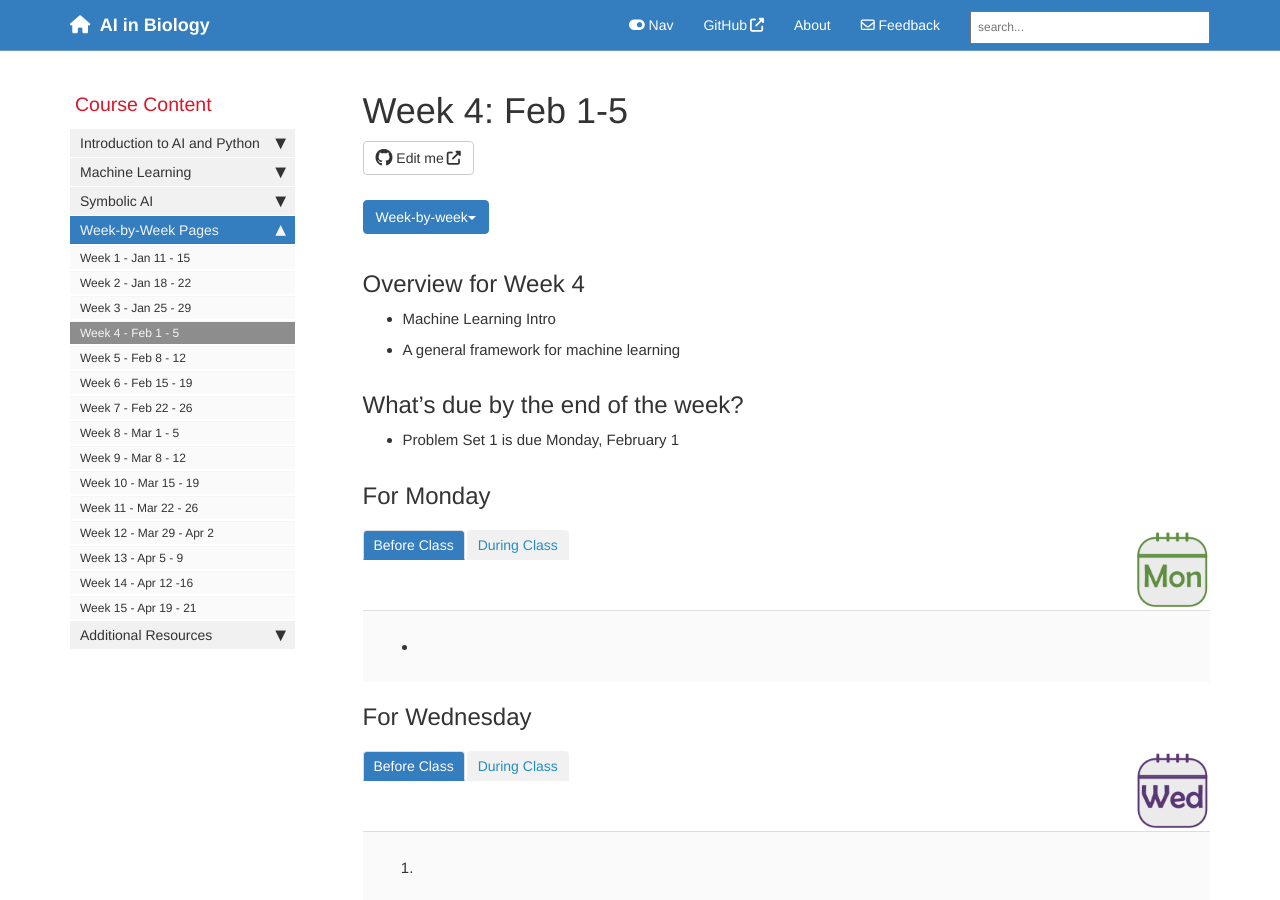
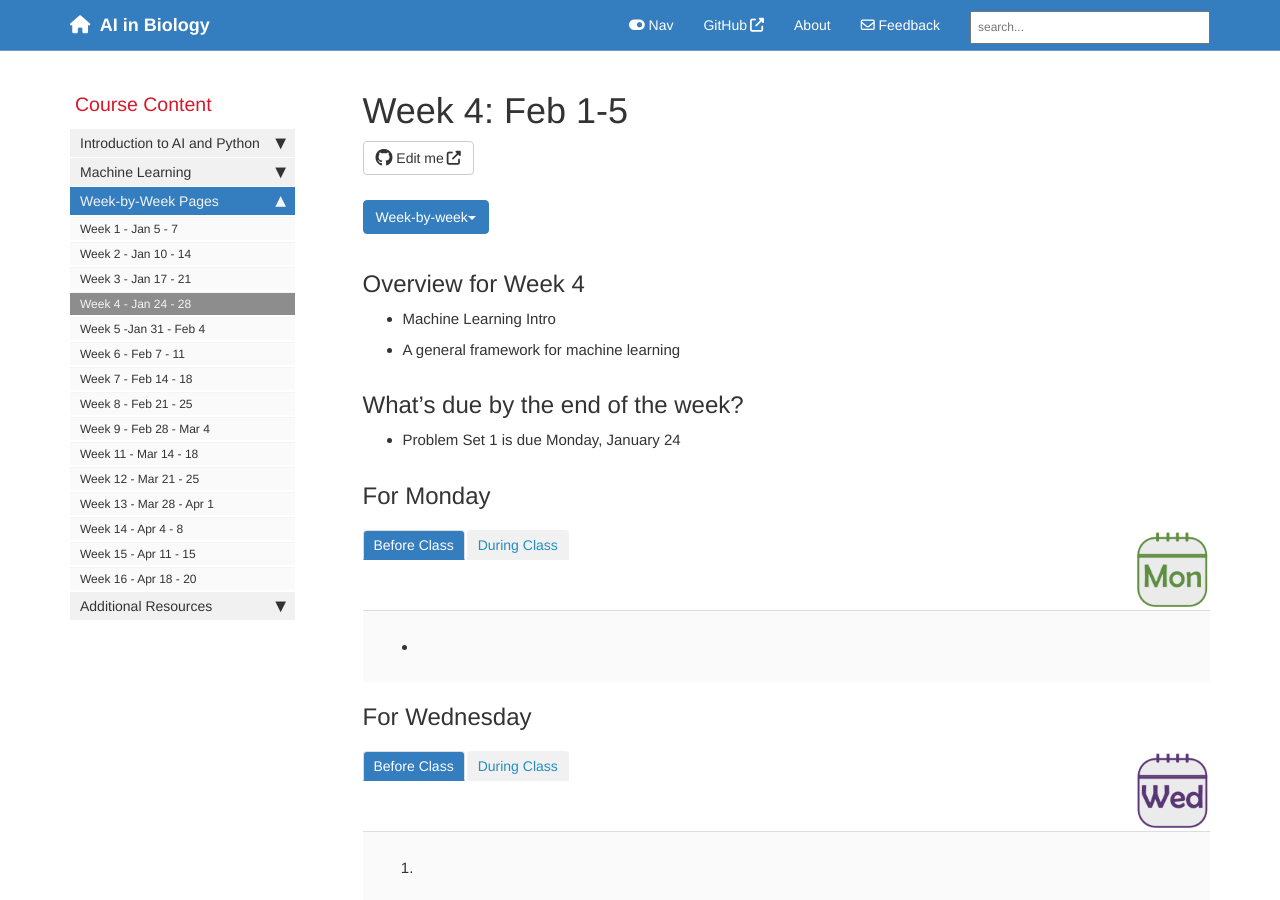
Before and after one commit to AIBiology/aibiology.github.io, a Jekyll site: the page built from Week_04.md, in a window 1280 px wide and 900 px high. Built offline with Jekyll 4.4.1, drawn with Linux system fonts in a browser that asks for light colours; nearby versions of some CDN libraries; comment, search, counter and statistics services are not loaded.

```diff
--- a/Gemfile
+++ b/Gemfile
@@ -2,3 +2,4 @@ source "https://rubygems.org"
 
 gem 'wdm'
 gem 'jekyll'
+gem "webrick", "~> 1.7"
--- a/_config.yml
+++ b/_config.yml
@@ -119,8 +119,8 @@ github: [metadata]
 # Matt's additions
 # Due date variables. Can be included in pages using {{site.variable}}
 
-ps_1_due: "Monday, February 1"
-ps_2_due: "Friday, February 12"
+ps_1_due: "Monday, January 24"
+ps_2_due: "Friday, February 4"
 ps_3_due: "Monday, March 8"
 ps_4_due: "Friday, March 12"
 ps_5_due: "Friday, March 26"
--- a/_data/sidebars/home_sidebar.yml
+++ b/_data/sidebars/home_sidebar.yml
@@ -38,59 +38,59 @@ entries:
     - title: Support Vector Machines
       external_url: https://github.com/AIBiology/Jupyter_Content/blob/main/SupportVectorMachines.ipynb
       output: web
-  - title: Symbolic AI
-    output: web
-    folderitems:
+
 
   - title: Week-by-Week Pages
     output: web
     folderitems:
 
-    - title: Week 1 - Jan 11 - 15
+    - title: Week 1 - Jan 5 - 7
       url: /Week_01.html
       output: web
-    - title: Week 2 - Jan 18 - 22
+    - title: Week 2 - Jan 10 - 14
       url: /Week_02.html
       output: web
-    - title: Week 3 - Jan 25 - 29
+    - title: Week 3 - Jan 17 - 21
       url: /Week_03.html
       output: web
-    - title: Week 4 - Feb 1 - 5
+    - title: Week 4 - Jan 24 - 28
       url: /Week_04.html
       output: web
-    - title: Week 5 - Feb 8 - 12
+    - title: Week 5 -Jan 31 - Feb 4
       url: /Week_05.html
       output: web
-    - title: Week 6 - Feb 15 - 19
+    - title: Week 6 - Feb 7 - 11
       url: /Week_06.html
       output: web
-    - title: Week 7 - Feb 22 - 26
+    - title: Week 7 - Feb 14 - 18
       url: /Week_07.html
       output: web
-    - title: Week 8 - Mar 1 - 5
+    - title: Week 8 - Feb 21 - 25
       url: /Week_08.html
       output: web
-    - title: Week 9 - Mar 8 - 12
+    - title: Week 9 - Feb 28 - Mar 4
       url: /Week_09.html
       output: web
-    - title: Week 10 - Mar 15 - 19
-      url: /Week_10.html
-      output: web
-    - title: Week 11 - Mar 22 - 26
+    - title: Week 10 - Spring Break
+    - title: Week 11 - Mar 14 - 18
       url: /Week_11.html
       output: web
-    - title: Week 12 - Mar 29 - Apr 2
+    - title: Week 12 - Mar 21 - 25
       url: /Week_12.html
       output: web
-    - title: Week 13 - Apr 5 - 9
+    - title: Week 13 - Mar 28 - Apr 1
       url: /Week_13.html
       output: web
-    - title: Week 14 - Apr 12 -16
+    - title: Week 14 - Apr 4 - 8
       url: /Week_14.html
       output: web
-    - title: Week 15 - Apr 19 - 21
+    - title: Week 15 - Apr 11 - 15
       url: /Week_15.html
       output: web
+    - title: Week 16 - Apr 18 - 20
+      url: /Week_16.html
+      output: web
+
 
   - title: Additional Resources
     output: web
```
Also changed, not shown: index.md (+82 -45 lines), images/calendar.png, images/office_hours.png, images/textbook.png.
